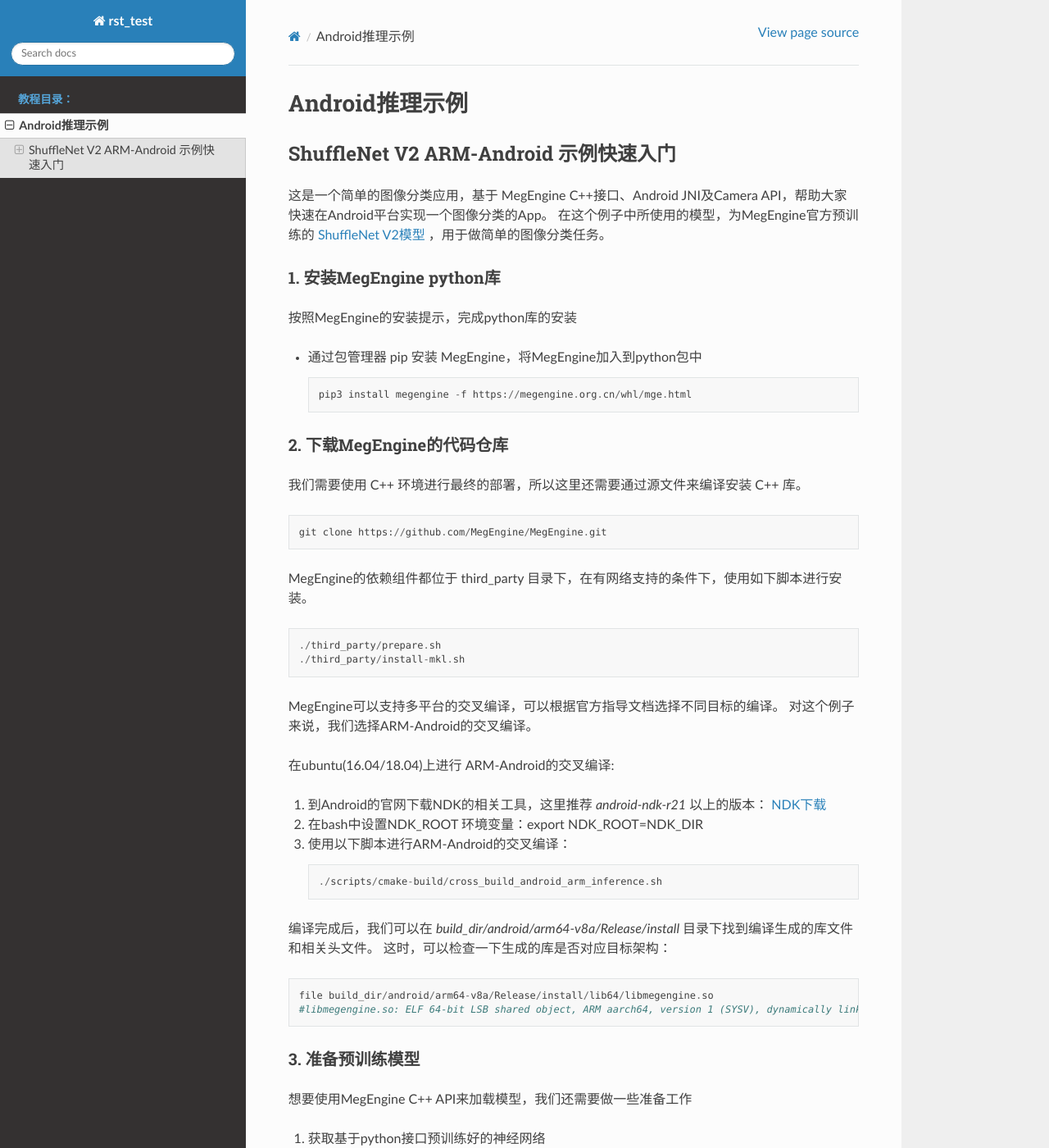
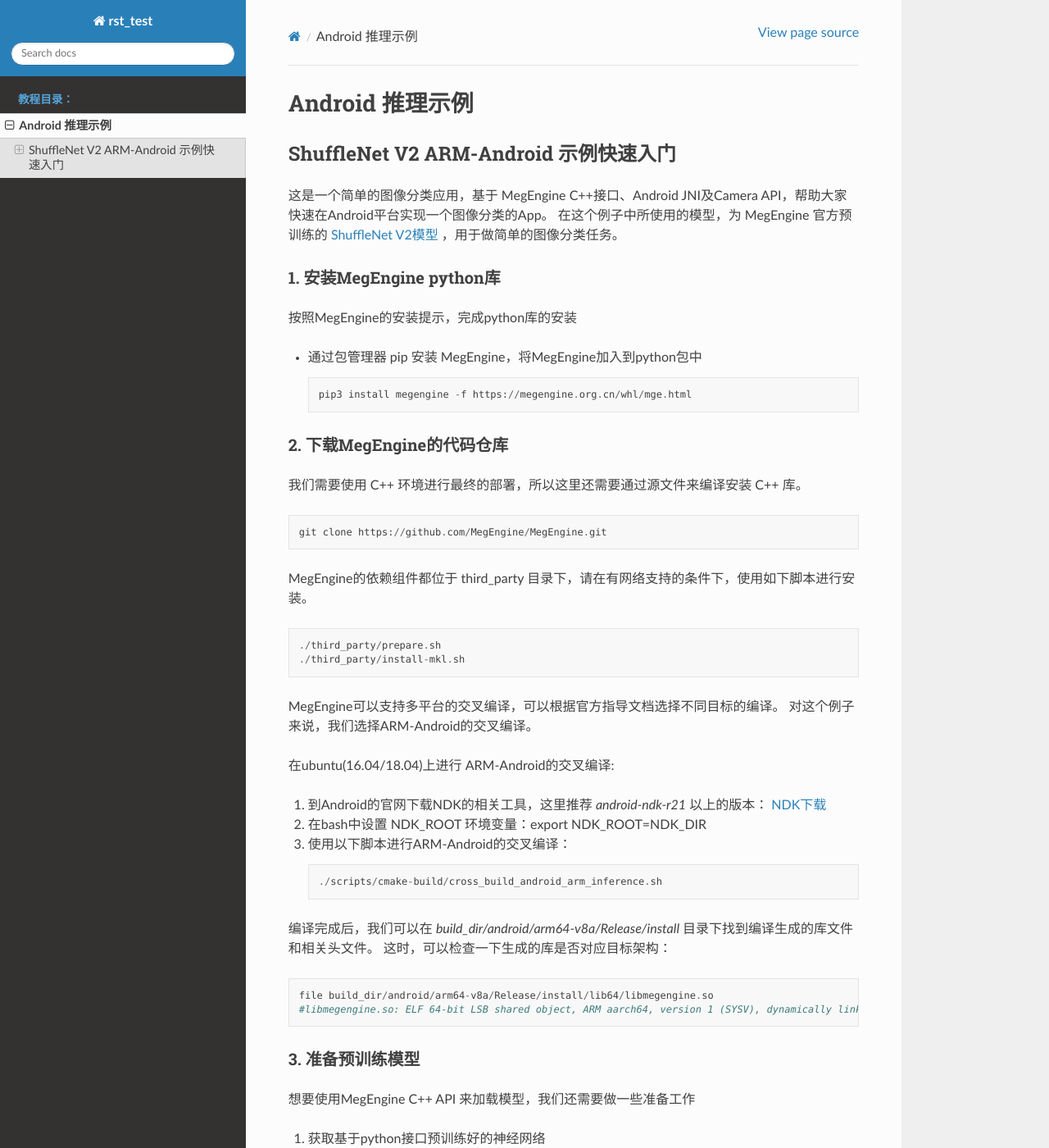
Before and after one commit to MegEngine/Docs, a Sphinx documentation site: the page built from source/inference_example/inference_chinese.rst, in a window 1280 px wide and 1400 px high. Shown: the whole window at 82% size. Built offline with Sphinx 7.4.7 and the Read the Docs theme 2.0.0, drawn with Linux system fonts in a browser that asks for light colours; some of the changed text lies outside the part shown.

Commit message:
Update inference_chinese.rst
GitOrigin-RevId: d70372bbbc54260bbe40af465b06a42df4c9ff21

```diff
--- a/source/inference_example/inference_chinese.rst
+++ b/source/inference_example/inference_chinese.rst
@@ -1,5 +1,5 @@
 =======================================
-Android推理示例
+Android 推理示例
 =======================================
 
 
@@ -7,7 +7,7 @@
 ---------------------------------------
 
 这是一个简单的图像分类应用，基于 MegEngine C++接口、Android JNI及Camera API，帮助大家快速在Android平台实现一个图像分类的App。
-在这个例子中所使用的模型，为MegEngine官方预训练的 `ShuffleNet V2模型`_ ，用于做简单的图像分类任务。
+在这个例子中所使用的模型，为 MegEngine 官方预训练的 `ShuffleNet V2模型`_ ，用于做简单的图像分类任务。
 
 1. 安装MegEngine python库
 ''''''''''''''''''''''''''
@@ -29,7 +29,7 @@
 
    git clone https://github.com/MegEngine/MegEngine.git
 
-MegEngine的依赖组件都位于 third_party 目录下，在有网络支持的条件下，使用如下脚本进行安装。
+MegEngine的依赖组件都位于 third_party 目录下，请在有网络支持的条件下，使用如下脚本进行安装。
 
 ::
 
@@ -42,7 +42,7 @@
 在ubuntu(16.04/18.04)上进行 ARM-Android的交叉编译:
 
 1. 到Android的官网下载NDK的相关工具，这里推荐 *android-ndk-r21* 以上的版本： `NDK下载`_
-2. 在bash中设置NDK_ROOT 环境变量：export NDK_ROOT=NDK_DIR
+2. 在bash中设置 NDK_ROOT 环境变量：export NDK_ROOT=NDK_DIR
 3. 使用以下脚本进行ARM-Android的交叉编译：
 
    ::
@@ -59,7 +59,7 @@
 
 3. 准备预训练模型
 '''''''''''''''''
-想要使用MegEngine C++ API来加载模型，我们还需要做一些准备工作
+想要使用MegEngine C++ API 来加载模型，我们还需要做一些准备工作
 
 #. 获取基于python接口预训练好的神经网络
 #. 将基于动态图的神经网络转换成静态图后，再转换成MegEngine C++ API可以加载的 mge文件
@@ -100,14 +100,14 @@
       fun.trace(data,net=net)
       fun.dump("shufflenet_deploy.mge", arg_names=["data"], optimize_for_inference=True)
 
-执行脚本，并完成模型转换后，我们就获得了可以通过MegEngine C++ API加载的预训练模型文件 **shufflenet_deploy.mge**。
+执行脚本，并完成模型转换后，我们就获得了可以通过 MegEngine C++ API 加载的预训练模型文件 **shufflenet_deploy.mge**。
 
 *这里需要注意，dump函数定义了input 为 "data"，在后续使用推理接口传入数据时，需要保持名称一致。*
 *另外，dump参数 "optimize_for_inference=True" 可以对dump出的模型进行优化，具体信息可以参考* :meth:`dump optimize API <megengine.jit.trace.dump>`
 
 4. ShuffleNet V2 C++ 实现示例
 ''''''''''''''''''''''''''''''''
-基于官方的 xor net C++ 案例 `xor net 部署`_ ，我们可以实现自己的基于ShuffleNet V2的推理代码。
+基于官方的 xor net C++ 案例 `xor net 部署`_ ，我们可以实现自己的基于 ShuffleNet V2 的推理代码。
 代码的任务分成四步：
 
 1. 参考官网对于 `ShuffleNet V2模型`_ 要求, 需要先将图像数据转换为指定格式的tensor
@@ -146,11 +146,11 @@
       ]
    )
 
-具体到C++代码的实现，也同样分成三步，我们以opencv为例：
+具体到 C++ 代码的实现，也同样分成三步，我们以 OpenCV 为例：
 
-1. 宽高resize到256*256，
-2. 中心裁切为224*224，
-3. 对图像做归一化处理。
+1. 宽高 resize到 256*256
+2. 中心裁切为 224*224
+3. 对图像做归一化处理
 
 
 *代码片段:*
```
Also changed, not shown: other parts of source/inference_example/inference_chinese.rst (+4 -4 lines).
